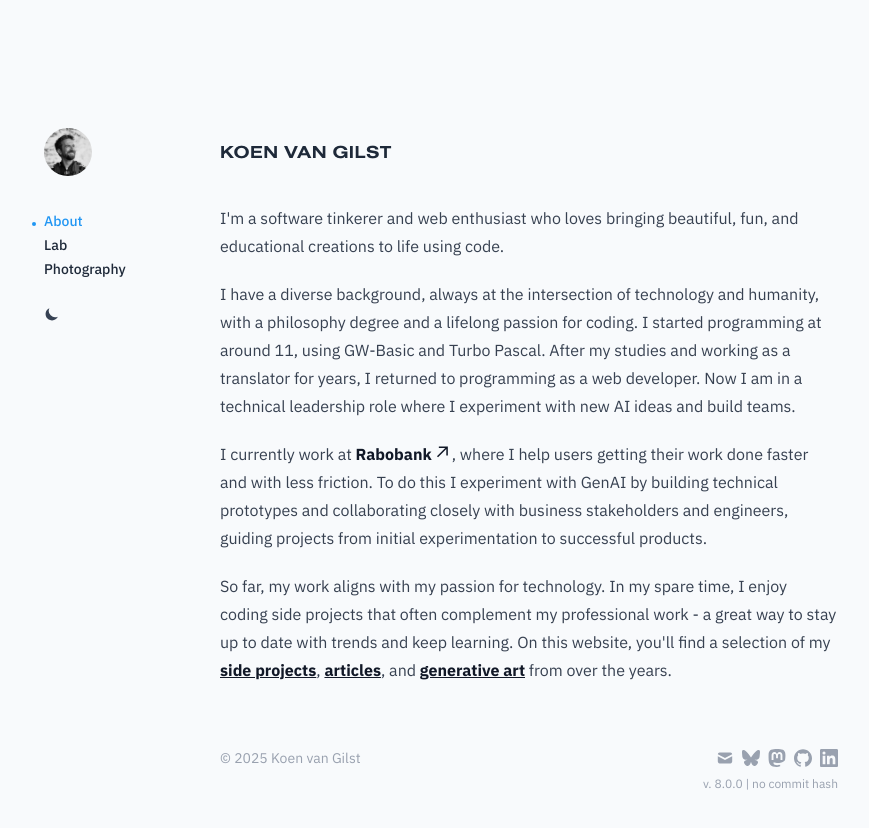
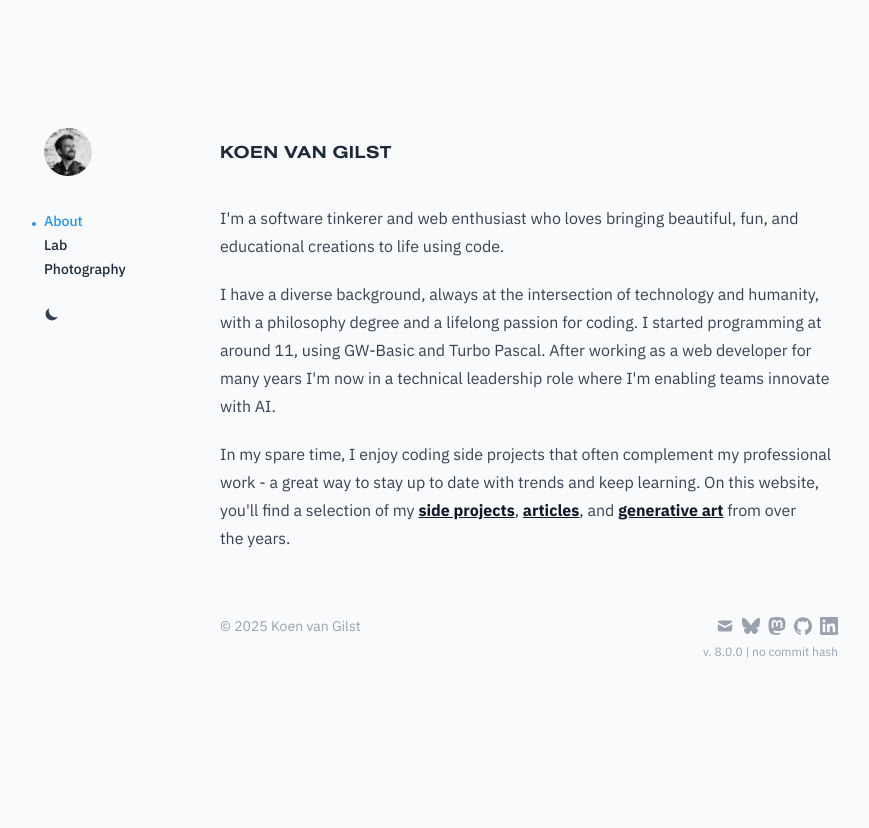
Before and after one commit to vnglst/koenvangilst.nl, a Next.js app: page / in a window 1280 px wide. Shown: the top 828 px of the page, without its empty margins (108-977 px from the left). After the commit the page ends 800 px from the top, so only its background shows below. Built offline with nearby package versions, Linux system fonts and the light colour scheme.

Commit message:
Refine personal background and role in AI innovation
Updated personal background and current role description.

```diff
--- a/app/page.tsx
+++ b/app/page.tsx
@@ -22,20 +22,13 @@ export default async function Home() {
         <p>
           I have a diverse background, always at the intersection of technology and humanity, with a philosophy degree
           and a lifelong passion for coding. I started programming at around 11, using GW-Basic and Turbo Pascal. After
-          my studies and working as a translator for years, I returned to programming as a web developer. Now I am in a
-          technical leadership role where I experiment with new AI ideas and build teams.
+          working as a web developer for many years I'm now in a technical leadership role where I'm enabling teams
+          innovate with AI.
         </p>
 
         <p>
-          I currently work at <Link href="https://www.rabobank.com">Rabobank</Link>, where I help users getting their
-          work done faster and with less friction. To do this I experiment with GenAI by building technical prototypes
-          and collaborating closely with business stakeholders and engineers, guiding projects from initial
-          experimentation to successful products.
-        </p>
-
-        <p>
-          So far, my work aligns with my passion for technology. In my spare time, I enjoy coding side projects that
-          often complement my professional work - a great way to stay up to date with trends and keep learning. On this
+          In my spare time, I enjoy coding side projects that often complement my professional
+          work - a great way to stay up to date with trends and keep learning. On this
           website, you'll find a selection of my <Link href="/lab?q=side-project">side projects</Link>,{' '}
           <Link href="/lab?q=article">articles</Link>, and <Link href="/lab/gen-art-gallery">generative art</Link> from
           over the years.
```
